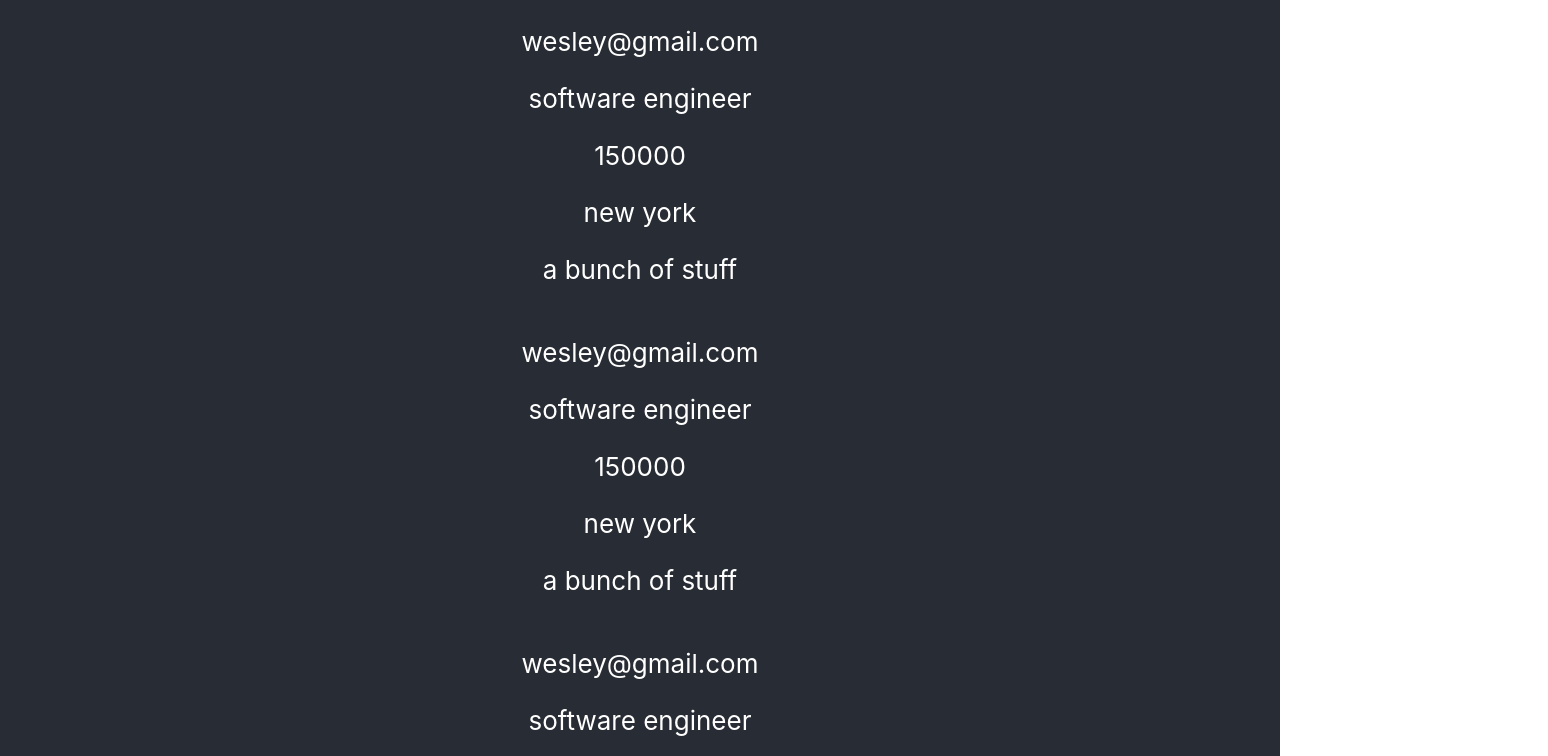
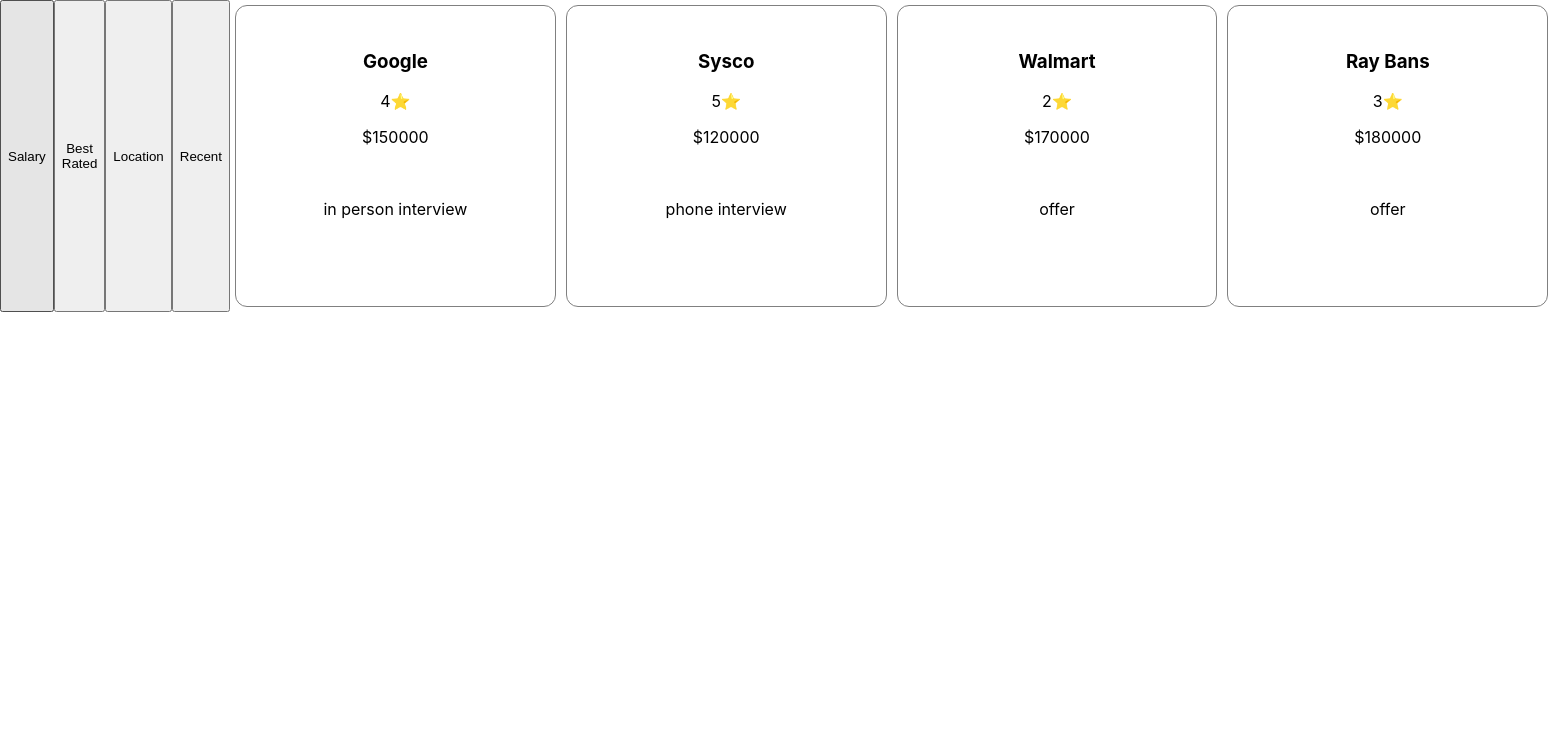
Before and after one commit to robghchen/tracking-system, a React (Create React App) app: page / in a window 1280 px wide. Shown: the top 756 px of the page, 1548 px wide, since content can reach past the window. Built offline with nearby package versions, Linux system fonts and the light colour scheme; data requests are answered from the project's data file.

Commit message:
learning react state, props, and component life cycle

```diff
--- a/db.json
+++ b/db.json
@@ -4,91 +4,52 @@
 			"email": "wesley@gmail.com",
 			"jobs": [
 				{
-					"title": "software engineer",
+					"id": 1,
+					"title": "frontend engineer",
 					"salary": 150000,
+					"rating": 4,
 					"location": "new york",
-					"description": "a bunch of stuff"
+					"description": "a bunch of stuff",
+					"companyName": "Google",
+					"companySize": 46980,
+					"industry": "Tech",
+					"status": "in person interview"
 				},
 				{
-					"title": "software engineer",
-					"salary": 150000,
-					"location": "new york",
-					"description": "a bunch of stuff"
+					"id": 2,
+					"title": "backend engineer",
+					"salary": 120000,
+					"rating": 5,
+					"location": "new jersey",
+					"description": "a bunch of stuffs",
+					"companyName": "Sysco",
+					"companySize": 15550,
+					"industry": "food",
+					"status": "phone interview"
 				},
 				{
-					"title": "software engineer",
-					"salary": 150000,
-					"location": "new york",
-					"description": "a bunch of stuff"
-				}
-			]
-		},
-		{
-			"email": "amy@gmail.com",
-			"jobs": [
-				{
-					"title": "software engineer",
-					"salary": 150000,
-					"location": "new york",
-					"description": "a bunch of stuff"
+					"id": 3,
+					"title": "frontend engineer",
+					"salary": 170000,
+					"rating": 2,
+					"location": "philadelphia",
+					"description": "a bunch of stuff",
+					"companyName": "Walmart",
+					"companySize": 50000,
+					"industry": "retail",
+					"status": "offer"
 				},
 				{
-					"title": "software engineer",
-					"salary": 150000,
-					"location": "new york",
-					"description": "a bunch of stuff"
-				},
-				{
-					"title": "software engineer",
-					"salary": 150000,
-					"location": "new york",
-					"description": "a bunch of stuff"
-				}
-			]
-		},
-		{
-			"email": "kj@gmail.com",
-			"jobs": [
-				{
-					"title": "software engineer",
-					"salary": 150000,
-					"location": "new york",
-					"description": "a bunch of stuff"
-				},
-				{
-					"title": "software engineer",
-					"salary": 150000,
-					"location": "new york",
-					"description": "a bunch of stuff"
-				},
-				{
-					"title": "software engineer",
-					"salary": 150000,
-					"location": "new york",
-					"description": "a bunch of stuff"
-				}
-			]
-		},
-		{
-			"email": "rob@gmail.com",
-			"jobs": [
-				{
-					"title": "software engineer",
-					"salary": 150000,
-					"location": "new york",
-					"description": "a bunch of stuff"
-				},
-				{
-					"title": "software engineer",
-					"salary": 150000,
-					"location": "new york",
-					"description": "a bunch of stuff"
-				},
-				{
-					"title": "software engineer",
-					"salary": 150000,
-					"location": "new york",
-					"description": "a bunch of stuff"
+					"id": 4,
+					"title": "backend engineer",
+					"salary": 180000,
+					"rating": 3,
+					"location": "california",
+					"description": "a bunch of stuff",
+					"companyName": "Ray Bans",
+					"companySize": 15585,
+					"industry": "Glasses",
+					"status": "offer"
 				}
 			]
 		}
--- a/package.json
+++ b/package.json
@@ -10,6 +10,7 @@
     "@types/node": "^12.0.0",
     "@types/react": "^16.9.0",
     "@types/react-dom": "^16.9.0",
+    "axios": "^0.19.2",
     "json-server": "^0.16.1",
     "react": "^16.13.1",
     "react-dom": "^16.13.1",
--- a/src/App.css
+++ b/src/App.css
@@ -1,38 +1,36 @@
-.App {
-  text-align: center;
+.job-container {
+	display: flex;
+	flex-direction: row;
+	flex: wrap;
 }
 
-.App-logo {
-  height: 40vmin;
-  pointer-events: none;
+.job-card {
+	width: 30%;
+	padding: 25px;
+	margin: auto;
+	margin-left: 2px;
+	margin-right: 2px;
+	text-align: center;
+	border: 1px solid grey;
+	border-radius: 12px;
+
+	height: 250px;
+	flex: 1 0 21%;
+	margin: 5px;
 }
 
-@media (prefers-reduced-motion: no-preference) {
-  .App-logo {
-    animation: App-logo-spin infinite 20s linear;
-  }
+.job-row {
+	display: flex;
+	flex-direction: row;
+	flex: wrap;
+
+	width: 100%;
+	padding: 25px;
+	margin: auto;
+	margin-left: 2px;
+	margin-right: 2px;
+	text-align: left;
+	border: 1px solid grey;
+	border-radius: 12px;
+	height: 250px;
 }
-
-.App-header {
-  background-color: #282c34;
-  min-height: 100vh;
-  display: flex;
-  flex-direction: column;
-  align-items: center;
-  justify-content: center;
-  font-size: calc(10px + 2vmin);
-  color: white;
-}
-
-.App-link {
-  color: #61dafb;
-}
-
-@keyframes App-logo-spin {
-  from {
-    transform: rotate(0deg);
-  }
-  to {
-    transform: rotate(360deg);
-  }
-}
--- a/src/App.tsx
+++ b/src/App.tsx
@@ -1,132 +1,71 @@
 import React from 'react';
 import './App.css';
-
+import axios from 'axios';
+import JobContainer from './containers/JobContainer'
 
 // Lesson 2 - React
-// - JSON server
-// - async / await
-// - state
-// - props
-// - component life cycle
-// - react router
-// - start building the frontend
+// o JSON server mock databse // the command to run the mock database is in commands.txt file inside of the notes folder
+// o state
+// o props
+// o component life cycle
+// o start building the frontend
+
+// Assignment
+// 1. When clicking a row, toggle that row back into a card
+// 2. Do the flexboxfroggy.com tutorial, then get the sort buttons to show above the job cards
+// 3. When clicking the hamburger icon, toggle all cards to become rows
+// 4. When clicking the 4 squares icon, toggle all rows to become cards
+// 5. Filter jobs rendered by Job Title
 
 class App extends React.Component {
-	showJobsForUsers = (users) => {
-		return users.map(user => {
-			return user.jobs.map(job => {
-				return <div>
-					<p>{user.email}</p>
-					<p>{job.title}</p>
-					<p>{job.salary}</p>
-					<p>{job.location}</p>
-					<p>{job.description}</p>
-				</div>
-			})
-		})
+	state = {
+		users: [],
 	}
 
+	async componentDidMount() {
+		try {
+			// a good place to make network requests to get information
+			// console.log('componentDidMount')
+			const response = await axios.get('http://localhost:3001/users') // axios to get backend local host 3001/users
+
+			this.setState({ users: response.data }) // update the state in this file
+		} catch (error) {
+			console.log(error)
+		}
+	}
+
+	// two other common component life cycle methods:
+
+	// componentDidUpdate(prevProps, prevState) {
+	// // if our props or state changes, then this function will get called. we'll use this when the need for it comes up, for now just know that it exists
+	// 	console.log("componentDidUpdate")
+	// 	console.log('prevState:', prevState)
+	// 	console.log('currentState:', this.state)
+	// }
+
+	// componentWillUnmount() {
+	// // reset to default state when we're done with this component (as in the user goes to a different page)
+	// 	console.log('componentWillUnmount')
+	// 	this.setState({
+	// 		users: []
+	// 	})
+	// }
+
 	render() {
-		const users = [
-			{
-				email: "wesley@gmail.com",
-				jobs: [
-					{
-						title: "software engineer",
-						salary: 150000,
-						location: "new york",
-						description: "a bunch of stuff",
-					},
-					{
-						title: "software engineer",
-						salary: 150000,
-						location: "new york",
-						description: "a bunch of stuff",
-					},
-					{
-						title: "software engineer",
-						salary: 150000,
-						location: "new york",
-						description: "a bunch of stuff",
-					},
-				]
-			},
-			{
-				email: "amy@gmail.com",
-				jobs: [
-					{
-						title: "software engineer",
-						salary: 150000,
-						location: "new york",
-						description: "a bunch of stuff",
-					},
-					{
-						title: "software engineer",
-						salary: 150000,
-						location: "new york",
-						description: "a bunch of stuff",
-					},
-					{
-						title: "software engineer",
-						salary: 150000,
-						location: "new york",
-						description: "a bunch of stuff",
-					}
-				]
-			},
-			{
-				email: "kj@gmail.com",
-				jobs: [
-					{
-						title: "software engineer",
-						salary: 150000,
-						location: "new york",
-						description: "a bunch of stuff",
-					},
-					{
-						title: "software engineer",
-						salary: 150000,
-						location: "new york",
-						description: "a bunch of stuff",
-					},
-					{
-						title: "software engineer",
-						salary: 150000,
-						location: "new york",
-						description: "a bunch of stuff",
-					}
-				]
-			},
-			{
-				email: "rob@gmail.com",
-				jobs: [
-					{
-						title: "software engineer",
-						salary: 150000,
-						location: "new york",
-						description: "a bunch of stuff",
-					},
-					{
-						title: "software engineer",
-						salary: 150000,
-						location: "new york",
-						description: "a bunch of stuff",
-					},
-					{
-						title: "software engineer",
-						salary: 150000,
-						location: "new york",
-						description: "a bunch of stuff",
-					}
-				]
-			},
-		]
+		// anytime we update state with setState(), that will trigger a rerender
+		// console.log('render')
+		const { users } = this.state // destructure users from our state which came from our network request to our backend database
+
+		if (users.length === 0) { // remember to handle edge case where data is not available yet to prevent app from crashing
+			return null;
+		}
+
+		const wesley = users[0] // for now, we can hard code the first user, but when we have a real database we'll have to find the user with their login credentials, probably by the user's email
 
 		return (
 			<div className="App" >
-				<header className="App-header">
-					{this.showJobsForUsers(users)}
-				</header>
+				<JobContainer jobs={wesley.jobs} />
+				{/* pass jobs as a prop to other file */}
 			</div >
 		);
 	}
--- /dev/null
+++ b/src/components/JobCard.tsx
@@ -0,0 +1,23 @@
+import React from 'react'
+
+interface JobCardProps {
+	job: any
+	handleClick: any
+}
+
+class JobCard extends React.Component<JobCardProps, null> {
+	render() {
+		const { job, handleClick } = this.props
+
+
+		return <div className="job-card" onClick={() => handleClick(job)}>
+			<h3>{job.companyName}</h3>
+			<p>{job.rating}<span role="img" aria-label='star'>⭐️</span></p>
+			<p>${job.salary}</p>
+			<br />
+			<p>{job.status}</p>
+		</div>
+	}
+}
+
+export default JobCard
--- /dev/null
+++ b/src/components/JobRow.tsx
@@ -0,0 +1,28 @@
+import React from 'react'
+
+interface JobRowProps {
+	job: any
+
+}
+
+class JobRow extends React.Component<JobRowProps, null> {
+	render() {
+		//we'll need this to render the clicked button from job card here
+		const { job } = this.props
+
+		return <div className="job-card">
+			{/* // would become the clicked job card's variables from data */}
+			<h3>{job.companyName}</h3>
+			<p>{job.rating}<span role="img" aria-label="star">⭐️</span></p>
+			<p>${job.salary}</p>
+			<p>{job.companySize}<span role="img" aria-label="people">👨‍👩‍👧‍👦</span></p>
+			<p>{job.industry}</p>
+			<p>{job.status}</p>
+			<br />
+			<p>{job.description}</p>
+
+		</div>
+	}
+}
+
+export default JobRow
--- /dev/null
+++ b/src/containers/JobContainer.tsx
@@ -0,0 +1,115 @@
+import React from 'react'
+import JobCard from '../components/JobCard'
+import JobRow from '../components/JobRow'
+
+interface JobContainerProps {
+	jobs: any[]
+
+}
+
+interface JobContainerState {
+	//Filtered States:
+	isSortBySalary: boolean
+	isSortByRating: boolean
+	isSortByLocation: boolean
+	isSortByRecent: boolean
+	//jobCard Clicked status
+	jobsClicked: any
+
+}
+
+class JobContainer extends React.Component<JobContainerProps, JobContainerState> {
+	state = {
+		isSortBySalary: false,
+		isSortByRating: false,
+		isSortByLocation: false,
+		isSortByRecent: false,
+		jobsClicked: [],
+	}
+
+	toggleSort = (sortType) => {
+		const { isSortBySalary, isSortByRating, isSortByLocation, isSortByRecent } = this.state
+
+		// handle which sort was clicked, we want to be sure to disable the other sort options so that our app doesn't get confused
+		if (sortType === 'salary') {
+			this.setState({ isSortBySalary: !isSortBySalary, isSortByRating: false, isSortByLocation: false, isSortByRecent: false })
+		}
+
+		if (sortType === 'rating') {
+			this.setState({ isSortByRating: !isSortByRating, isSortBySalary: false, isSortByLocation: false, isSortByRecent: false })
+		}
+
+		if (sortType === 'location') {
+			this.setState({ isSortByLocation: !isSortByLocation, isSortByRating: false, isSortBySalary: false, isSortByRecent: false })
+		}
+
+		if (sortType === 'recent') {
+			this.setState({ isSortByRecent: !isSortByRecent, isSortByRating: false, isSortBySalary: false, isSortByLocation: false })
+		}
+	}
+
+	handleClick = (job) => {
+		// adding the id of the job that was clicked to our state so that we know what to render
+		const { jobsClicked } = this.state
+		const updatedJobsClicked = [...jobsClicked, job.id]
+		this.setState({ jobsClicked: updatedJobsClicked })
+	}
+
+	render() {
+		const { jobs } = this.props
+		const { isSortBySalary, isSortByLocation, isSortByRating, isSortByRecent } = this.state;
+		const { jobsClicked } = this.state;
+
+		let jobsToRender = [...jobs] // this is called a spread operator, it clones the jobs array into a new array
+
+		let sortType = ''
+
+		if (isSortBySalary) {
+			sortType = 'salary'
+		}
+
+		if (isSortByRating) {
+			sortType = 'rating'
+		}
+
+		if (isSortByLocation) {
+			sortType = 'location'
+		}
+
+		if (isSortBySalary || isSortByRating) {
+			jobsToRender = [...jobs].sort((jobA, jobB) => {
+				return jobB[sortType] - jobA[sortType] // this sort will work for numbers and array of strings
+			})
+
+		}
+		if (isSortByLocation) {
+			jobsToRender = [...jobs].sort((jobA, jobB) => {
+				return jobA[sortType].localeCompare(jobB[sortType]) // we have to do this special sort when sorting strings that are inside of an object
+			})
+		}
+
+		if (isSortByRecent) {
+			jobsToRender = [...jobs].reverse() // our database is already returning the jobs from oldest to newest, so by doing .reverse() we would return jobs from newest to oldest
+		}
+
+		return (
+			<div className={'job-container'}>
+				{/* we have to use onClick to tag our buttons with the functions that we created */}
+				<button onClick={() => this.toggleSort('salary')}>Salary</button>
+				<button onClick={() => this.toggleSort('rating')}>Best Rated</button>
+				<button onClick={() => this.toggleSort('location')}>Location</button>
+				<button onClick={() => this.toggleSort('recent')}>Recent</button>
+				{jobsToRender.map(job => {
+					// earlier we were keeping track of what jobs were clicked by updating our state with the id of the jobs that were clicked
+					// if the job in this loop exists in our jobsClicked array, then we want to show the JobRow instead of the JobCard
+					if (jobsClicked.includes(job.id) === true) {
+						return <JobRow job={job} />
+					}
+					return <JobCard job={job} handleClick={this.handleClick} />
+				})}
+			</div>
+		)
+	}
+}
+
+export default JobContainer
```
Also changed, not shown: src/notes/scratchPad.txt, 1 other file (tests, documents, lock files or other folders).
